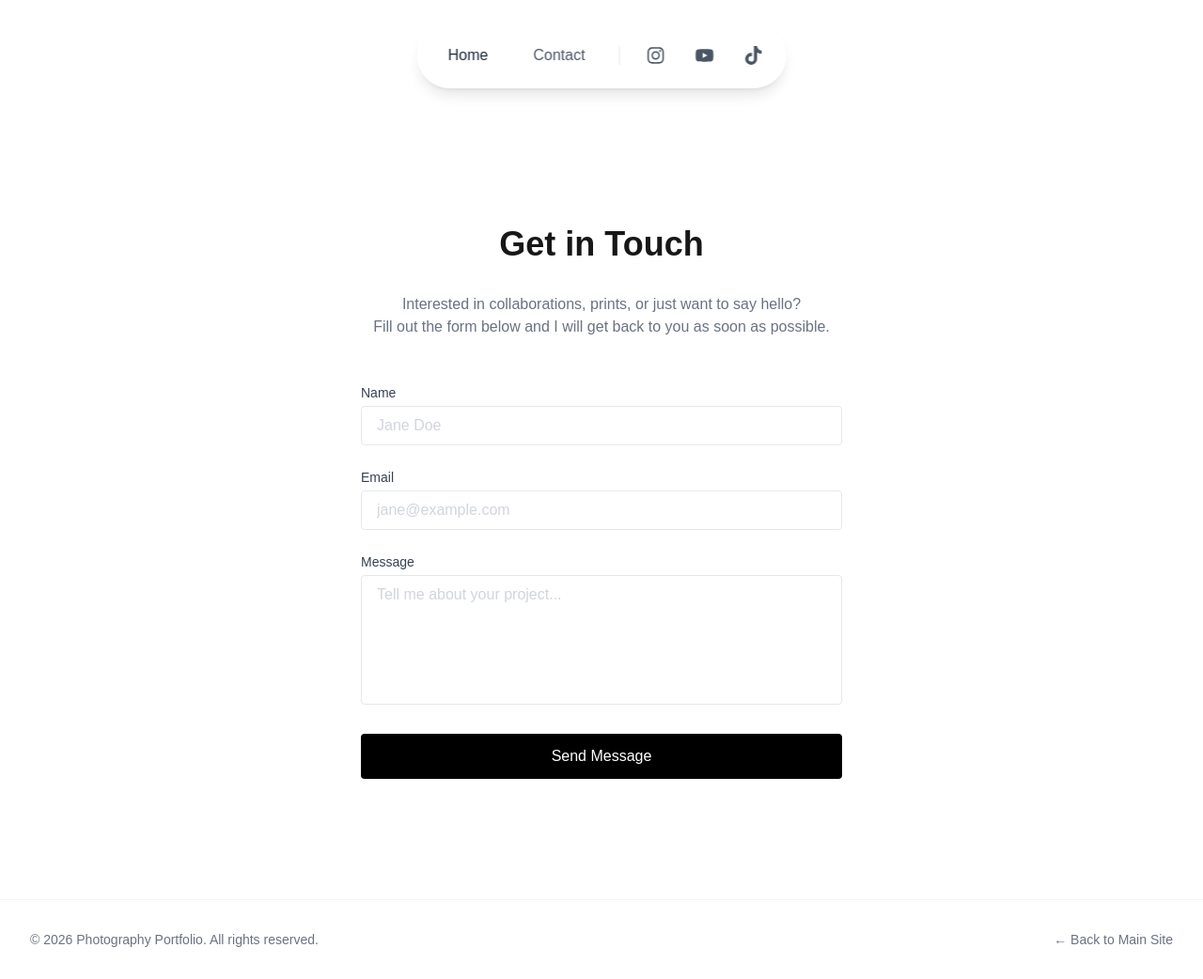
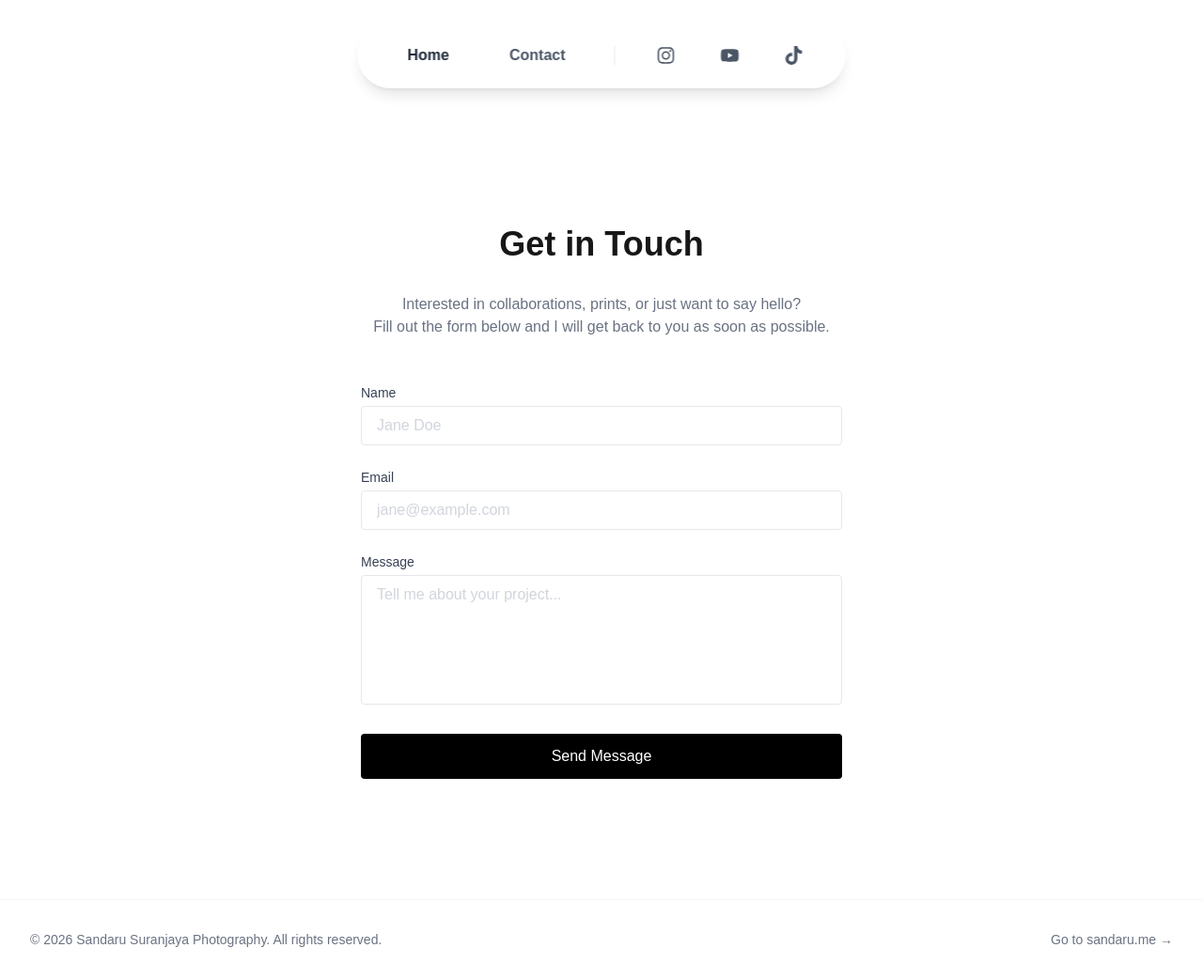
Before and after one commit to sandaruk93/photography-portfolio, a Next.js app: page /contact in a window 1280 px wide. Shown: the whole page at 94% size. Built offline with nearby package versions, Linux system fonts and the light colour scheme; no server answers.

Commit message:
Bold navigation text and widen navbar

```diff
--- a/src/components/Layout/Footer.tsx
+++ b/src/components/Layout/Footer.tsx
@@ -3,13 +3,13 @@ export default function Footer() {
         <footer className="py-8 border-t border-gray-100 dark:border-white/10 mt-20">
             <div className="max-w-7xl mx-auto px-4 sm:px-6 lg:px-8 flex flex-col sm:flex-row justify-between items-center gap-4">
                 <p className="text-sm text-gray-500 dark:text-gray-400">
-                    © {new Date().getFullYear()} Photography Portfolio. All rights reserved.
+                    © {new Date().getFullYear()} Sandaru Suranjaya Photography. All rights reserved.
                 </p>
                 <a
-                    href="https://sandaru.me" // Assuming this is the main site based on username
+                    href="https://sandaru.me"
                     className="text-sm text-gray-500 dark:text-gray-400 hover:text-black dark:hover:text-white transition-colors"
                 >
-                    ← Back to Main Site
+                    Go to sandaru.me →
                 </a>
             </div>
         </footer>
--- a/src/components/Layout/Header.tsx
+++ b/src/components/Layout/Header.tsx
@@ -16,17 +16,17 @@ export default function Header() {
 
     return (
         <header className="fixed top-6 left-1/2 -translate-x-1/2 z-50">
-            <nav className="flex items-center gap-2 bg-white/60 dark:bg-black/60 backdrop-blur-md border border-white/20 dark:border-white/10 px-3 py-3 rounded-full shadow-lg hover:shadow-xl transition-all duration-300">
+            <nav className="flex items-center gap-6 bg-white/60 dark:bg-black/60 backdrop-blur-md border border-white/20 dark:border-white/10 px-8 py-3 rounded-full shadow-lg hover:shadow-xl transition-all duration-300">
                 <Link
                     href="/"
                     onClick={handleHomeClick}
-                    className="px-5 py-2.5 text-base font-medium text-gray-800 dark:text-gray-200 hover:text-black dark:hover:text-white hover:bg-white/50 dark:hover:bg-white/10 rounded-full transition-all duration-300"
+                    className="px-5 py-2.5 text-base font-bold text-gray-800 dark:text-gray-200 hover:text-black dark:hover:text-white hover:bg-white/50 dark:hover:bg-white/10 rounded-full transition-all duration-300"
                 >
                     Home
                 </Link>
                 <Link
                     href="/contact"
-                    className="px-5 py-2.5 text-base font-medium text-gray-600 dark:text-gray-400 hover:text-black dark:hover:text-white hover:bg-white/50 dark:hover:bg-white/10 rounded-full transition-all duration-300"
+                    className="px-5 py-2.5 text-base font-bold text-gray-600 dark:text-gray-400 hover:text-black dark:hover:text-white hover:bg-white/50 dark:hover:bg-white/10 rounded-full transition-all duration-300"
                 >
                     Contact
                 </Link>
```
